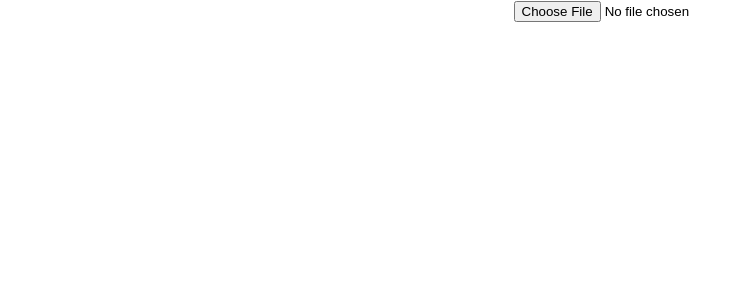
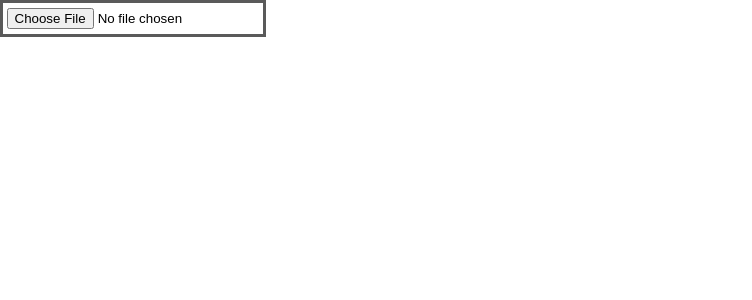
Before and after one commit to Rahul-ai/react-app, a React (Create React App) app: page / in a window 1280 px wide. Shown: the top 300 px of the page, without its empty margins (0-752 px from the left). Built offline with nearby package versions, Linux system fonts and the light colour scheme.

Commit message:
.updated file upload ui

```diff
--- a/src/Component/FileUpload/FileUpload.css
+++ b/src/Component/FileUpload/FileUpload.css
@@ -8,5 +8,6 @@
 }
 
 .uploaded_image {
+    padding-top: 2px;
     width: 200px;
 }
--- a/src/Component/FileUpload/FileUpload.tsx
+++ b/src/Component/FileUpload/FileUpload.tsx
@@ -1,5 +1,6 @@
 import { useState } from "react";
 import { Api } from "../../Helpers/axios";
+import './FileUpload.css';
 
 export const FileUpload = (props: any) => {
 
@@ -21,8 +22,8 @@ export const FileUpload = (props: any) => {
         }
     };
 
-    return <div>
+    return <div className="file_container">
         <input type="file" onChange={Upload} />
-        {Image && <img src={Image}></img>}
+        {Image && <img className="uploaded_image" src={Image}></img>}
     </div>
 }
```
